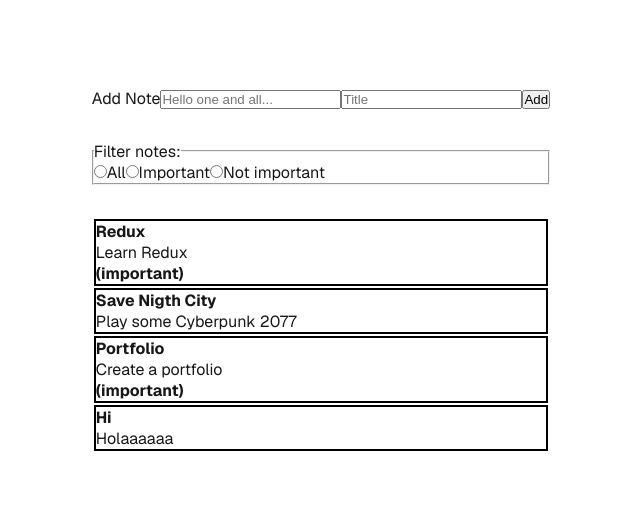
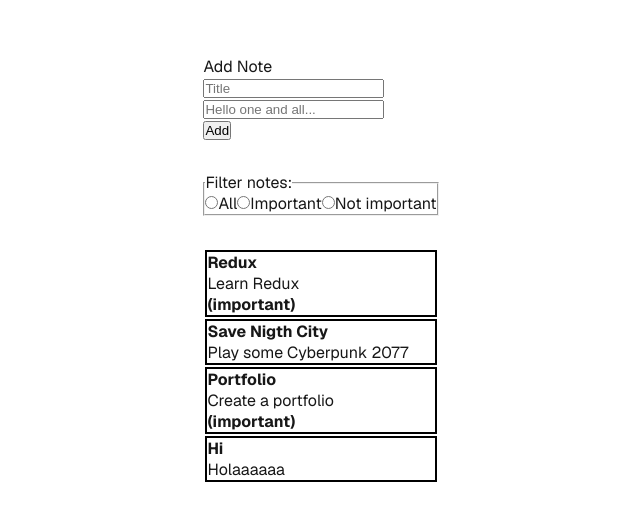
Before and after one commit to LaraBerenguer/notes-app, a Next.js app: page / in a window 1280 px wide. Shown: the part 130-650 px from the top of the page, without its empty margins (319-959 px from the left). Built offline with nearby package versions, Linux system fonts and the light colour scheme; data requests are answered from the project's data file.

Commit message:
Rearrange input fields in CreateNoteForm for better layout

```diff
--- a/src/components/CreateNote.tsx
+++ b/src/components/CreateNote.tsx
@@ -25,9 +25,12 @@ const CreateNoteForm = () => {
         <form onSubmit={handleSubmit}>
             <label>
                 Add Note
+                <br></br>
+                <input name="noteTitle" value={noteTitle} onChange={(e) => setNoteTitle(e.target.value)} placeholder="Title"></input>
+                <br></br>
                 <input name="noteContent" value={noteContent} onChange={(e) => setNoteContent(e.target.value)} placeholder="Hello one and all..."></input>
-                <input name="noteTitle" value={noteTitle} onChange={(e) => setNoteTitle(e.target.value)} placeholder="Title"></input>
             </label>
+            <br></br>
             <button id="addNoteButton">Add</button>
         </form>
     );
```
